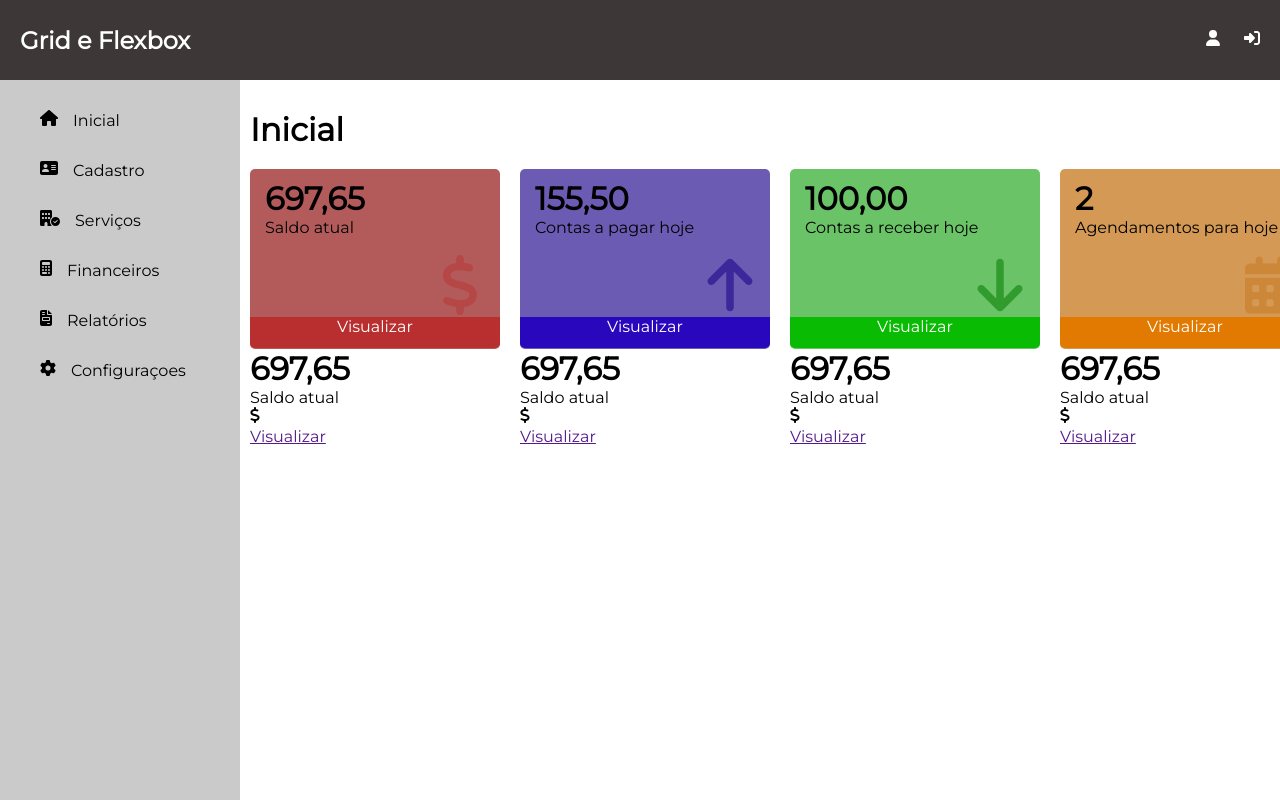
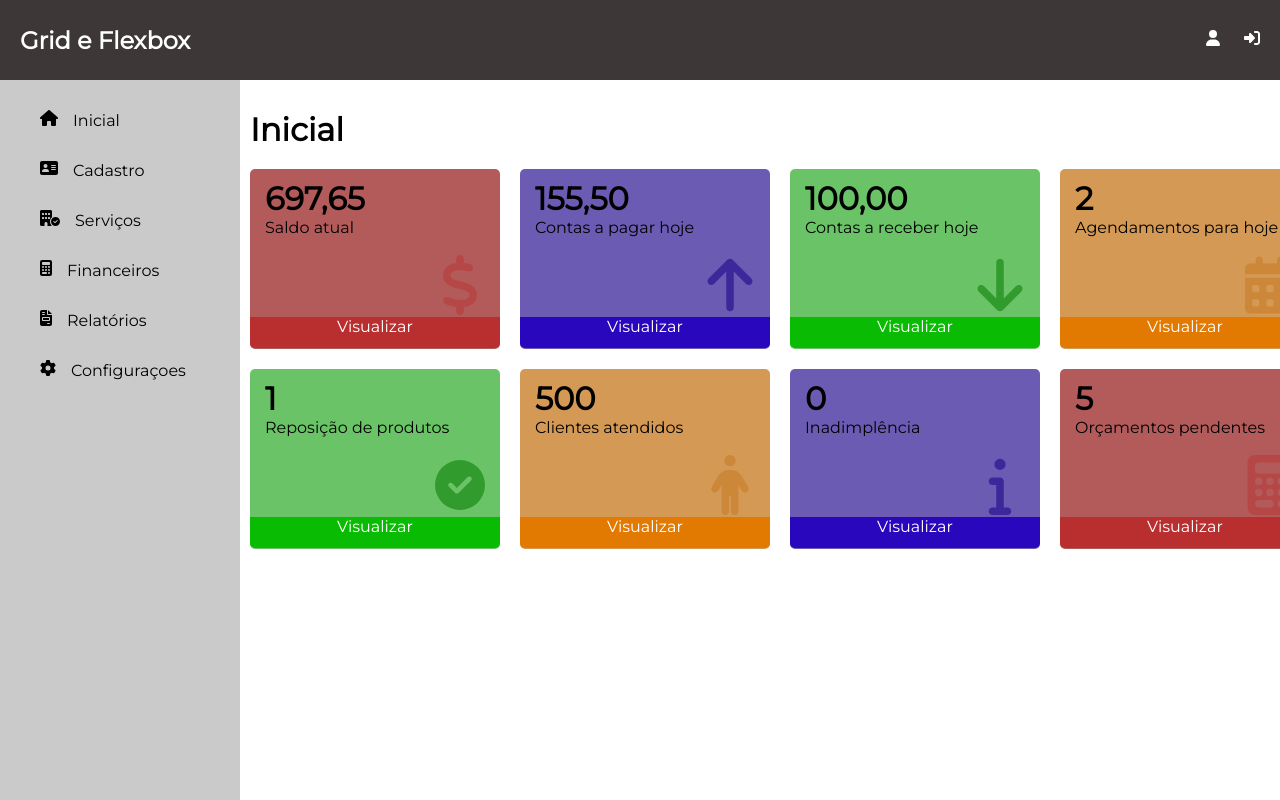
Before and after one commit to Paulox97/Grid-Flexbox, a plain HTML site: page index.html in a window 1280 px wide. Shown: the top 800 px of the page. Drawn offline with Linux system fonts and the light colour scheme.

Commit message:
finalização dos quadros principais

```diff
--- a/index.html
+++ b/index.html
@@ -78,35 +78,35 @@
                     <a href="">Visualizar</a>
                 </div>
             </div>
-            <div class="quadros">
-                <h1>697,65</h1>
-                <p>Saldo atual</p>
-                <i><svg xmlns="http://www.w3.org/2000/svg" height="1em" viewBox="0 0 320 512"><!--! Font Awesome Free 6.4.2 by @fontawesome - https://fontawesome.com License - https://fontawesome.com/license (Commercial License) Copyright 2023 Fonticons, Inc. --><path d="M160 0c17.7 0 32 14.3 32 32V67.7c1.6 .2 3.1 .4 4.7 .7c.4 .1 .7 .1 1.1 .2l48 8.8c17.4 3.2 28.9 19.9 25.7 37.2s-19.9 28.9-37.2 25.7l-47.5-8.7c-31.3-4.6-58.9-1.5-78.3 6.2s-27.2 18.3-29 28.1c-2 10.7-.5 16.7 1.2 20.4c1.8 3.9 5.5 8.3 12.8 13.2c16.3 10.7 41.3 17.7 73.7 26.3l2.9 .8c28.6 7.6 63.6 16.8 89.6 33.8c14.2 9.3 27.6 21.9 35.9 39.5c8.5 17.9 10.3 37.9 6.4 59.2c-6.9 38-33.1 63.4-65.6 76.7c-13.7 5.6-28.6 9.2-44.4 11V480c0 17.7-14.3 32-32 32s-32-14.3-32-32V445.1c-.4-.1-.9-.1-1.3-.2l-.2 0 0 0c-24.4-3.8-64.5-14.3-91.5-26.3c-16.1-7.2-23.4-26.1-16.2-42.2s26.1-23.4 42.2-16.2c20.9 9.3 55.3 18.5 75.2 21.6c31.9 4.7 58.2 2 76-5.3c16.9-6.9 24.6-16.9 26.8-28.9c1.9-10.6 .4-16.7-1.3-20.4c-1.9-4-5.6-8.4-13-13.3c-16.4-10.7-41.5-17.7-74-26.3l-2.8-.7 0 0C119.4 279.3 84.4 270 58.4 253c-14.2-9.3-27.5-22-35.8-39.6c-8.4-17.9-10.1-37.9-6.1-59.2C23.7 116 52.3 91.2 84.8 78.3c13.3-5.3 27.9-8.9 43.2-11V32c0-17.7 14.3-32 32-32z"/></svg></i>
-                <div class="link">
+            <div class="quadros-verdes">
+                <h1>1</h1>
+                <p>Reposição de produtos</p>
+                <i><svg xmlns="http://www.w3.org/2000/svg" height="1em" viewBox="0 0 512 512"><!--! Font Awesome Free 6.4.2 by @fontawesome - https://fontawesome.com License - https://fontawesome.com/license (Commercial License) Copyright 2023 Fonticons, Inc. --><path d="M256 512A256 256 0 1 0 256 0a256 256 0 1 0 0 512zM369 209L241 337c-9.4 9.4-24.6 9.4-33.9 0l-64-64c-9.4-9.4-9.4-24.6 0-33.9s24.6-9.4 33.9 0l47 47L335 175c9.4-9.4 24.6-9.4 33.9 0s9.4 24.6 0 33.9z"/></svg></i>
+                <div class="link-verde">
                     <a href="">Visualizar</a>
                 </div>
             </div>
-            <div class="quadros">
-                <h1>697,65</h1>
-                <p>Saldo atual</p>
-                <i><svg xmlns="http://www.w3.org/2000/svg" height="1em" viewBox="0 0 320 512"><!--! Font Awesome Free 6.4.2 by @fontawesome - https://fontawesome.com License - https://fontawesome.com/license (Commercial License) Copyright 2023 Fonticons, Inc. --><path d="M160 0c17.7 0 32 14.3 32 32V67.7c1.6 .2 3.1 .4 4.7 .7c.4 .1 .7 .1 1.1 .2l48 8.8c17.4 3.2 28.9 19.9 25.7 37.2s-19.9 28.9-37.2 25.7l-47.5-8.7c-31.3-4.6-58.9-1.5-78.3 6.2s-27.2 18.3-29 28.1c-2 10.7-.5 16.7 1.2 20.4c1.8 3.9 5.5 8.3 12.8 13.2c16.3 10.7 41.3 17.7 73.7 26.3l2.9 .8c28.6 7.6 63.6 16.8 89.6 33.8c14.2 9.3 27.6 21.9 35.9 39.5c8.5 17.9 10.3 37.9 6.4 59.2c-6.9 38-33.1 63.4-65.6 76.7c-13.7 5.6-28.6 9.2-44.4 11V480c0 17.7-14.3 32-32 32s-32-14.3-32-32V445.1c-.4-.1-.9-.1-1.3-.2l-.2 0 0 0c-24.4-3.8-64.5-14.3-91.5-26.3c-16.1-7.2-23.4-26.1-16.2-42.2s26.1-23.4 42.2-16.2c20.9 9.3 55.3 18.5 75.2 21.6c31.9 4.7 58.2 2 76-5.3c16.9-6.9 24.6-16.9 26.8-28.9c1.9-10.6 .4-16.7-1.3-20.4c-1.9-4-5.6-8.4-13-13.3c-16.4-10.7-41.5-17.7-74-26.3l-2.8-.7 0 0C119.4 279.3 84.4 270 58.4 253c-14.2-9.3-27.5-22-35.8-39.6c-8.4-17.9-10.1-37.9-6.1-59.2C23.7 116 52.3 91.2 84.8 78.3c13.3-5.3 27.9-8.9 43.2-11V32c0-17.7 14.3-32 32-32z"/></svg></i>
-                <div class="link">
+            <div class="quadros-laranjas">
+                <h1>500</h1>
+                <p>Clientes atendidos</p>
+                <i><svg xmlns="http://www.w3.org/2000/svg" height="1em" viewBox="0 0 320 512"><!--! Font Awesome Free 6.4.2 by @fontawesome - https://fontawesome.com License - https://fontawesome.com/license (Commercial License) Copyright 2023 Fonticons, Inc. --><path d="M112 48a48 48 0 1 1 96 0 48 48 0 1 1 -96 0zm40 304V480c0 17.7-14.3 32-32 32s-32-14.3-32-32V256.9L59.4 304.5c-9.1 15.1-28.8 20-43.9 10.9s-20-28.8-10.9-43.9l58.3-97c17.4-28.9 48.6-46.6 82.3-46.6h29.7c33.7 0 64.9 17.7 82.3 46.6l58.3 97c9.1 15.1 4.2 34.8-10.9 43.9s-34.8 4.2-43.9-10.9L232 256.9V480c0 17.7-14.3 32-32 32s-32-14.3-32-32V352H152z"/></svg></i>
+                <div class="link-laranja">
                     <a href="">Visualizar</a>
                 </div>
             </div>
-            <div class="quadros">
-                <h1>697,65</h1>
-                <p>Saldo atual</p>
-                <i><svg xmlns="http://www.w3.org/2000/svg" height="1em" viewBox="0 0 320 512"><!--! Font Awesome Free 6.4.2 by @fontawesome - https://fontawesome.com License - https://fontawesome.com/license (Commercial License) Copyright 2023 Fonticons, Inc. --><path d="M160 0c17.7 0 32 14.3 32 32V67.7c1.6 .2 3.1 .4 4.7 .7c.4 .1 .7 .1 1.1 .2l48 8.8c17.4 3.2 28.9 19.9 25.7 37.2s-19.9 28.9-37.2 25.7l-47.5-8.7c-31.3-4.6-58.9-1.5-78.3 6.2s-27.2 18.3-29 28.1c-2 10.7-.5 16.7 1.2 20.4c1.8 3.9 5.5 8.3 12.8 13.2c16.3 10.7 41.3 17.7 73.7 26.3l2.9 .8c28.6 7.6 63.6 16.8 89.6 33.8c14.2 9.3 27.6 21.9 35.9 39.5c8.5 17.9 10.3 37.9 6.4 59.2c-6.9 38-33.1 63.4-65.6 76.7c-13.7 5.6-28.6 9.2-44.4 11V480c0 17.7-14.3 32-32 32s-32-14.3-32-32V445.1c-.4-.1-.9-.1-1.3-.2l-.2 0 0 0c-24.4-3.8-64.5-14.3-91.5-26.3c-16.1-7.2-23.4-26.1-16.2-42.2s26.1-23.4 42.2-16.2c20.9 9.3 55.3 18.5 75.2 21.6c31.9 4.7 58.2 2 76-5.3c16.9-6.9 24.6-16.9 26.8-28.9c1.9-10.6 .4-16.7-1.3-20.4c-1.9-4-5.6-8.4-13-13.3c-16.4-10.7-41.5-17.7-74-26.3l-2.8-.7 0 0C119.4 279.3 84.4 270 58.4 253c-14.2-9.3-27.5-22-35.8-39.6c-8.4-17.9-10.1-37.9-6.1-59.2C23.7 116 52.3 91.2 84.8 78.3c13.3-5.3 27.9-8.9 43.2-11V32c0-17.7 14.3-32 32-32z"/></svg></i>
-                <div class="link">
+            <div class="quadros-azuis">
+                <h1>0</h1>
+                <p>Inadimplência</p>
+                <i><svg xmlns="http://www.w3.org/2000/svg" height="1em" viewBox="0 0 192 512"><!--! Font Awesome Free 6.4.2 by @fontawesome - https://fontawesome.com License - https://fontawesome.com/license (Commercial License) Copyright 2023 Fonticons, Inc. --><path d="M48 80a48 48 0 1 1 96 0A48 48 0 1 1 48 80zM0 224c0-17.7 14.3-32 32-32H96c17.7 0 32 14.3 32 32V448h32c17.7 0 32 14.3 32 32s-14.3 32-32 32H32c-17.7 0-32-14.3-32-32s14.3-32 32-32H64V256H32c-17.7 0-32-14.3-32-32z"/></svg></i>
+                <div class="link-azul">
                     <a href="">Visualizar</a>
                 </div>
             </div>
-            <div class="quadros">
-                <h1>697,65</h1>
-                <p>Saldo atual</p>
-                <i><svg xmlns="http://www.w3.org/2000/svg" height="1em" viewBox="0 0 320 512"><!--! Font Awesome Free 6.4.2 by @fontawesome - https://fontawesome.com License - https://fontawesome.com/license (Commercial License) Copyright 2023 Fonticons, Inc. --><path d="M160 0c17.7 0 32 14.3 32 32V67.7c1.6 .2 3.1 .4 4.7 .7c.4 .1 .7 .1 1.1 .2l48 8.8c17.4 3.2 28.9 19.9 25.7 37.2s-19.9 28.9-37.2 25.7l-47.5-8.7c-31.3-4.6-58.9-1.5-78.3 6.2s-27.2 18.3-29 28.1c-2 10.7-.5 16.7 1.2 20.4c1.8 3.9 5.5 8.3 12.8 13.2c16.3 10.7 41.3 17.7 73.7 26.3l2.9 .8c28.6 7.6 63.6 16.8 89.6 33.8c14.2 9.3 27.6 21.9 35.9 39.5c8.5 17.9 10.3 37.9 6.4 59.2c-6.9 38-33.1 63.4-65.6 76.7c-13.7 5.6-28.6 9.2-44.4 11V480c0 17.7-14.3 32-32 32s-32-14.3-32-32V445.1c-.4-.1-.9-.1-1.3-.2l-.2 0 0 0c-24.4-3.8-64.5-14.3-91.5-26.3c-16.1-7.2-23.4-26.1-16.2-42.2s26.1-23.4 42.2-16.2c20.9 9.3 55.3 18.5 75.2 21.6c31.9 4.7 58.2 2 76-5.3c16.9-6.9 24.6-16.9 26.8-28.9c1.9-10.6 .4-16.7-1.3-20.4c-1.9-4-5.6-8.4-13-13.3c-16.4-10.7-41.5-17.7-74-26.3l-2.8-.7 0 0C119.4 279.3 84.4 270 58.4 253c-14.2-9.3-27.5-22-35.8-39.6c-8.4-17.9-10.1-37.9-6.1-59.2C23.7 116 52.3 91.2 84.8 78.3c13.3-5.3 27.9-8.9 43.2-11V32c0-17.7 14.3-32 32-32z"/></svg></i>
-                <div class="link">
+            <div class="quadros-vermelhos">
+                <h1>5</h1>
+                <p>Orçamentos pendentes</p>
+                <i><svg xmlns="http://www.w3.org/2000/svg" height="1em" viewBox="0 0 384 512"><!--! Font Awesome Free 6.4.2 by @fontawesome - https://fontawesome.com License - https://fontawesome.com/license (Commercial License) Copyright 2023 Fonticons, Inc. --><path d="M64 0C28.7 0 0 28.7 0 64V448c0 35.3 28.7 64 64 64H320c35.3 0 64-28.7 64-64V64c0-35.3-28.7-64-64-64H64zM96 64H288c17.7 0 32 14.3 32 32v32c0 17.7-14.3 32-32 32H96c-17.7 0-32-14.3-32-32V96c0-17.7 14.3-32 32-32zm32 160a32 32 0 1 1 -64 0 32 32 0 1 1 64 0zM96 352a32 32 0 1 1 0-64 32 32 0 1 1 0 64zM64 416c0-17.7 14.3-32 32-32h96c17.7 0 32 14.3 32 32s-14.3 32-32 32H96c-17.7 0-32-14.3-32-32zM192 256a32 32 0 1 1 0-64 32 32 0 1 1 0 64zm32 64a32 32 0 1 1 -64 0 32 32 0 1 1 64 0zm64-64a32 32 0 1 1 0-64 32 32 0 1 1 0 64zm32 64a32 32 0 1 1 -64 0 32 32 0 1 1 64 0zM288 448a32 32 0 1 1 0-64 32 32 0 1 1 0 64z"/></svg></i>
+                <div class="link-vermelho">
                     <a href="">Visualizar</a>
                 </div>
             </div>
```
